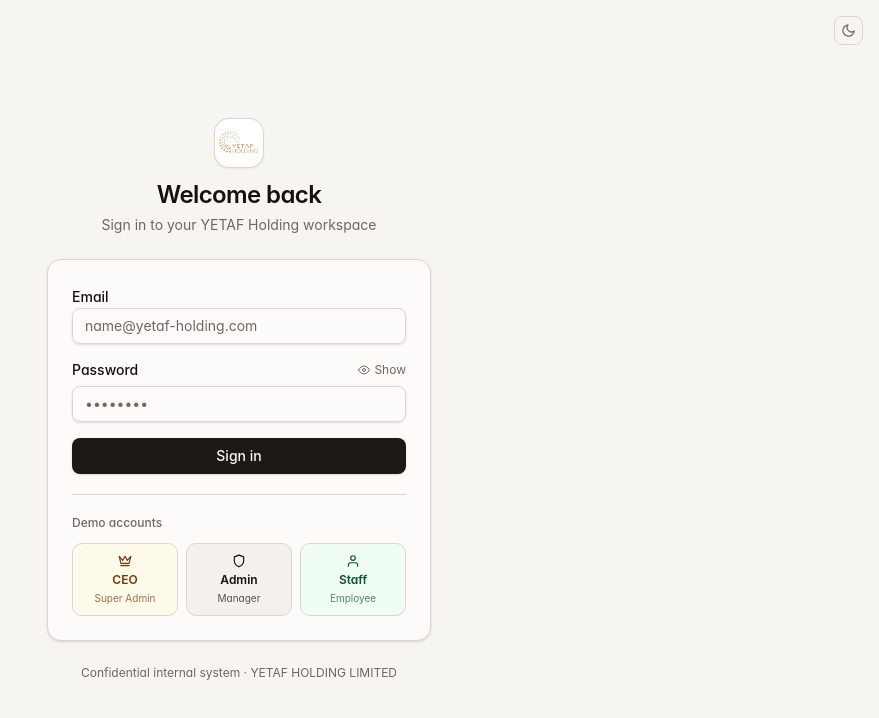
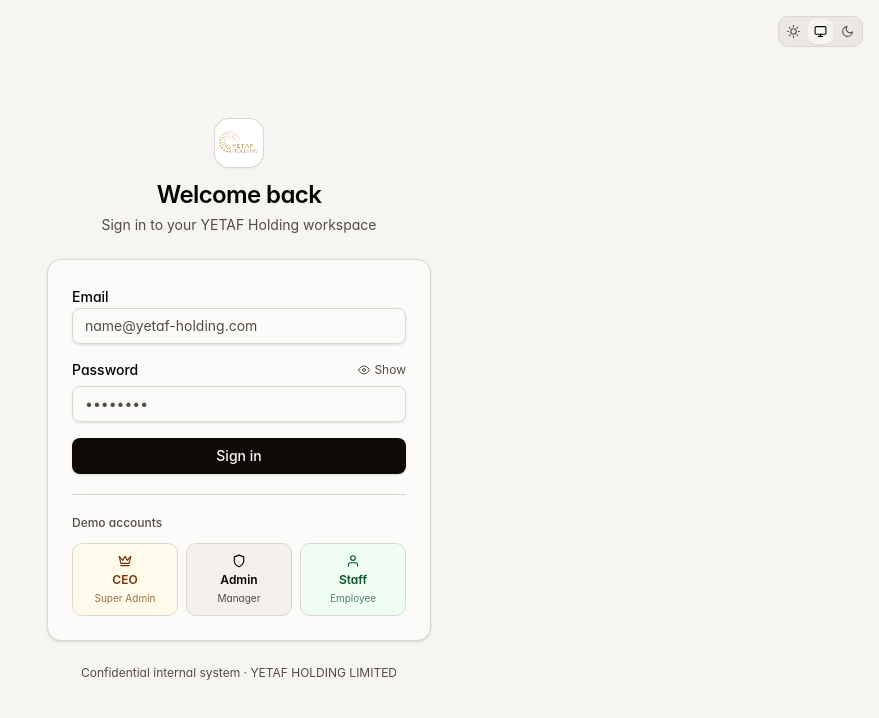
Before and after one commit to ezerahailu4-boop/weekly-monthly-report, a Next.js app: page /login in a window 1280 px wide. Shown: the top 718 px of the page, without its empty margins (401-1280 px from the left). Built offline with nearby package versions, Linux system fonts and the light colour scheme.

Commit message:
fix: darker text in light mode + 3-way Light/System/Dark theme pill

```diff
--- a/src/app/globals.css
+++ b/src/app/globals.css
@@ -45,22 +45,22 @@
   --radius: 0.625rem;
 
   --background: oklch(0.97 0.006 75);
-  --foreground: oklch(0.18 0.008 75);
+  --foreground: oklch(0.1 0.008 75);
 
   --card: oklch(0.99 0.004 75);
-  --card-foreground: oklch(0.18 0.008 75);
+  --card-foreground: oklch(0.1 0.008 75);
 
   --popover: oklch(0.99 0.004 75);
-  --popover-foreground: oklch(0.18 0.008 75);
+  --popover-foreground: oklch(0.1 0.008 75);
 
-  --primary: oklch(0.22 0.01 75);
+  --primary: oklch(0.15 0.01 75);
   --primary-foreground: oklch(0.98 0.004 75);
 
   --secondary: oklch(0.93 0.008 75);
-  --secondary-foreground: oklch(0.22 0.01 75);
+  --secondary-foreground: oklch(0.15 0.01 75);
 
   --muted: oklch(0.93 0.008 75);
-  --muted-foreground: oklch(0.52 0.012 75);
+  --muted-foreground: oklch(0.42 0.012 75);
 
   --accent: oklch(0.488 0.243 264.376);
   --accent-foreground: oklch(0.985 0 0);
--- a/src/components/ThemeProvider.tsx
+++ b/src/components/ThemeProvider.tsx
@@ -81,6 +81,30 @@ export function useTheme() {
   return useContext(ThemeContext);
 }
 
+const SunIcon = () => (
+  <svg width="13" height="13" viewBox="0 0 24 24" fill="none" stroke="currentColor" strokeWidth="2" strokeLinecap="round" strokeLinejoin="round">
+    <circle cx="12" cy="12" r="5" />
+    <line x1="12" y1="1" x2="12" y2="3" /><line x1="12" y1="21" x2="12" y2="23" />
+    <line x1="4.22" y1="4.22" x2="5.64" y2="5.64" /><line x1="18.36" y1="18.36" x2="19.78" y2="19.78" />
+    <line x1="1" y1="12" x2="3" y2="12" /><line x1="21" y1="12" x2="23" y2="12" />
+    <line x1="4.22" y1="19.78" x2="5.64" y2="18.36" /><line x1="18.36" y1="5.64" x2="19.78" y2="4.22" />
+  </svg>
+);
+
+const MoonIcon = () => (
+  <svg width="13" height="13" viewBox="0 0 24 24" fill="none" stroke="currentColor" strokeWidth="2" strokeLinecap="round" strokeLinejoin="round">
+    <path d="M21 12.79A9 9 0 1 1 11.21 3 7 7 0 0 0 21 12.79z" />
+  </svg>
+);
+
+const SystemIcon = () => (
+  <svg width="13" height="13" viewBox="0 0 24 24" fill="none" stroke="currentColor" strokeWidth="2" strokeLinecap="round" strokeLinejoin="round">
+    <rect x="2" y="3" width="20" height="14" rx="2" />
+    <line x1="8" y1="21" x2="16" y2="21" />
+    <line x1="12" y1="17" x2="12" y2="21" />
+  </svg>
+);
+
 export function ThemeToggle({
   className = "",
   showLabel = false,
@@ -88,41 +112,64 @@ export function ThemeToggle({
   className?: string;
   showLabel?: boolean;
 }) {
-  const { resolvedTheme, toggleTheme } = useTheme();
+  const { theme, setTheme } = useTheme();
   const [mounted, setMounted] = useState(false);
 
   useEffect(() => { setMounted(true); }, []);
 
   if (!mounted) {
-    return <div className={`h-8 w-8 rounded-md border border-border bg-muted ${className}`} aria-hidden="true" />;
+    return <div className={`h-8 w-24 rounded-lg border border-border bg-muted ${className}`} aria-hidden="true" />;
   }
 
+  const options: { value: Theme; icon: React.ReactNode; label: string }[] = [
+    { value: "light", icon: <SunIcon />, label: "Light" },
+    { value: "system", icon: <SystemIcon />, label: "System" },
+    { value: "dark", icon: <MoonIcon />, label: "Dark" },
+  ];
+
+  if (showLabel) {
+    // Sidebar: vertical stacked list
+    return (
+      <div className={`flex flex-col gap-0.5 w-full ${className}`}>
+        {options.map((opt) => (
+          <button
+            key={opt.value}
+            type="button"
+            onClick={() => setTheme(opt.value)}
+            className={`flex items-center gap-2 rounded-md px-2 py-1.5 text-xs font-medium transition-colors w-full ${
+              theme === opt.value
+                ? "bg-sidebar-accent text-sidebar-accent-foreground"
+                : "text-muted-foreground hover:bg-sidebar-accent hover:text-sidebar-accent-foreground"
+            }`}
+          >
+            <span className={theme === opt.value ? "text-accent" : ""}>{opt.icon}</span>
+            {opt.label}
+            {theme === opt.value && <span className="ml-auto h-1.5 w-1.5 rounded-full bg-accent" />}
+          </button>
+        ))}
+      </div>
+    );
+  }
+
+  // Topbar: compact 3-way pill
   return (
-    <button
-      type="button"
-      onClick={toggleTheme}
-      aria-label="Toggle theme"
-      title={resolvedTheme === "dark" ? "Switch to light" : "Switch to dark"}
-      className={`inline-flex items-center justify-center gap-2 rounded-md border border-border bg-background p-1.5 text-muted-foreground transition-colors hover:bg-accent hover:text-accent-foreground focus-visible:outline-none focus-visible:ring-2 focus-visible:ring-ring ${className}`}
-    >
-      {resolvedTheme === "dark" ? (
-        <svg width="15" height="15" viewBox="0 0 24 24" fill="none" stroke="currentColor" strokeWidth="2" strokeLinecap="round" strokeLinejoin="round">
-          <circle cx="12" cy="12" r="5" />
-          <line x1="12" y1="1" x2="12" y2="3" /><line x1="12" y1="21" x2="12" y2="23" />
-          <line x1="4.22" y1="4.22" x2="5.64" y2="5.64" /><line x1="18.36" y1="18.36" x2="19.78" y2="19.78" />
-          <line x1="1" y1="12" x2="3" y2="12" /><line x1="21" y1="12" x2="23" y2="12" />
-          <line x1="4.22" y1="19.78" x2="5.64" y2="18.36" /><line x1="18.36" y1="5.64" x2="19.78" y2="4.22" />
-        </svg>
-      ) : (
-        <svg width="15" height="15" viewBox="0 0 24 24" fill="none" stroke="currentColor" strokeWidth="2" strokeLinecap="round" strokeLinejoin="round">
-          <path d="M21 12.79A9 9 0 1 1 11.21 3 7 7 0 0 0 21 12.79z" />
-        </svg>
-      )}
-      {showLabel && (
-        <span className="text-xs font-medium">
-          {resolvedTheme === "dark" ? "Light" : "Dark"}
-        </span>
-      )}
-    </button>
+    <div className={`inline-flex items-center rounded-lg border border-border bg-muted p-0.5 gap-0.5 ${className}`}>
+      {options.map((opt) => (
+        <button
+          key={opt.value}
+          type="button"
+          onClick={() => setTheme(opt.value)}
+          title={opt.label}
+          aria-label={opt.label}
+          className={`inline-flex items-center justify-center rounded-md p-1.5 transition-colors ${
+            theme === opt.value
+              ? "bg-background text-foreground shadow-xs"
+              : "text-muted-foreground hover:text-foreground"
+          }`}
+        >
+          {opt.icon}
+        </button>
+      ))}
+    </div>
   );
 }
```
